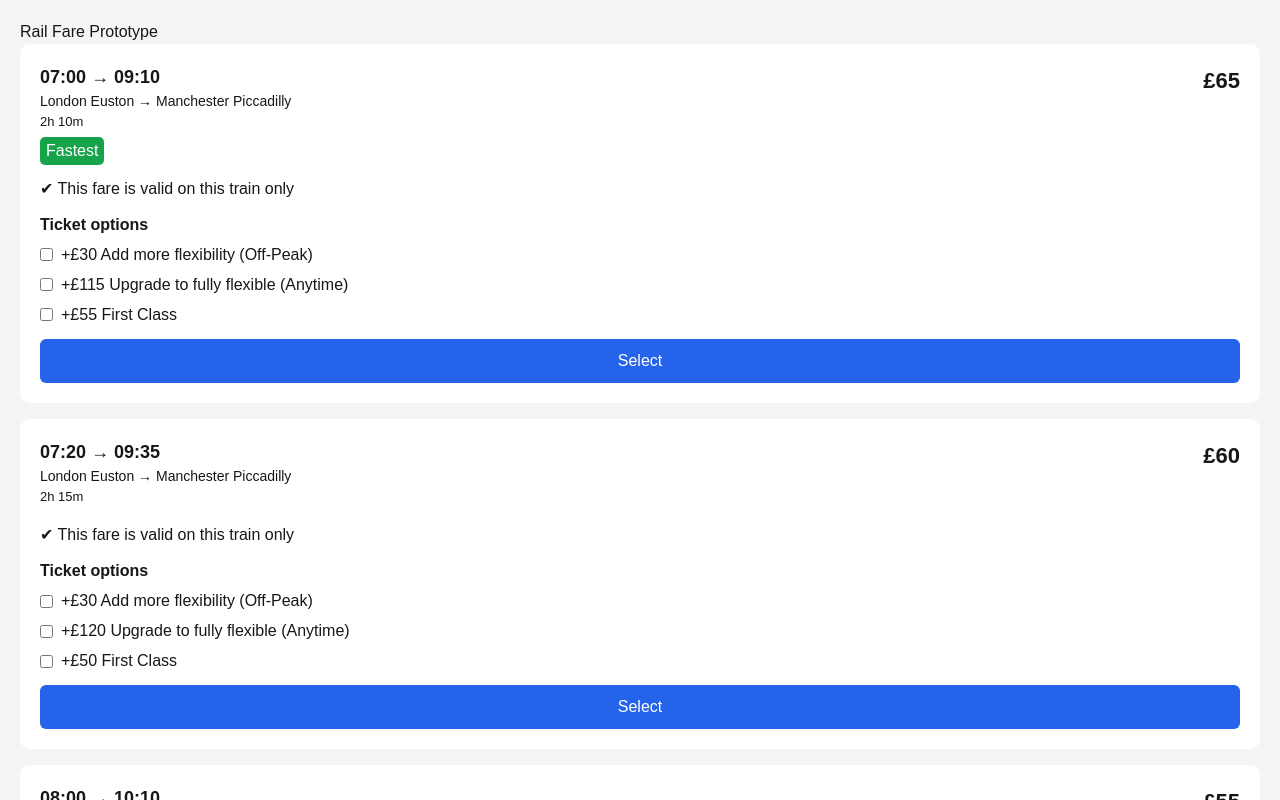
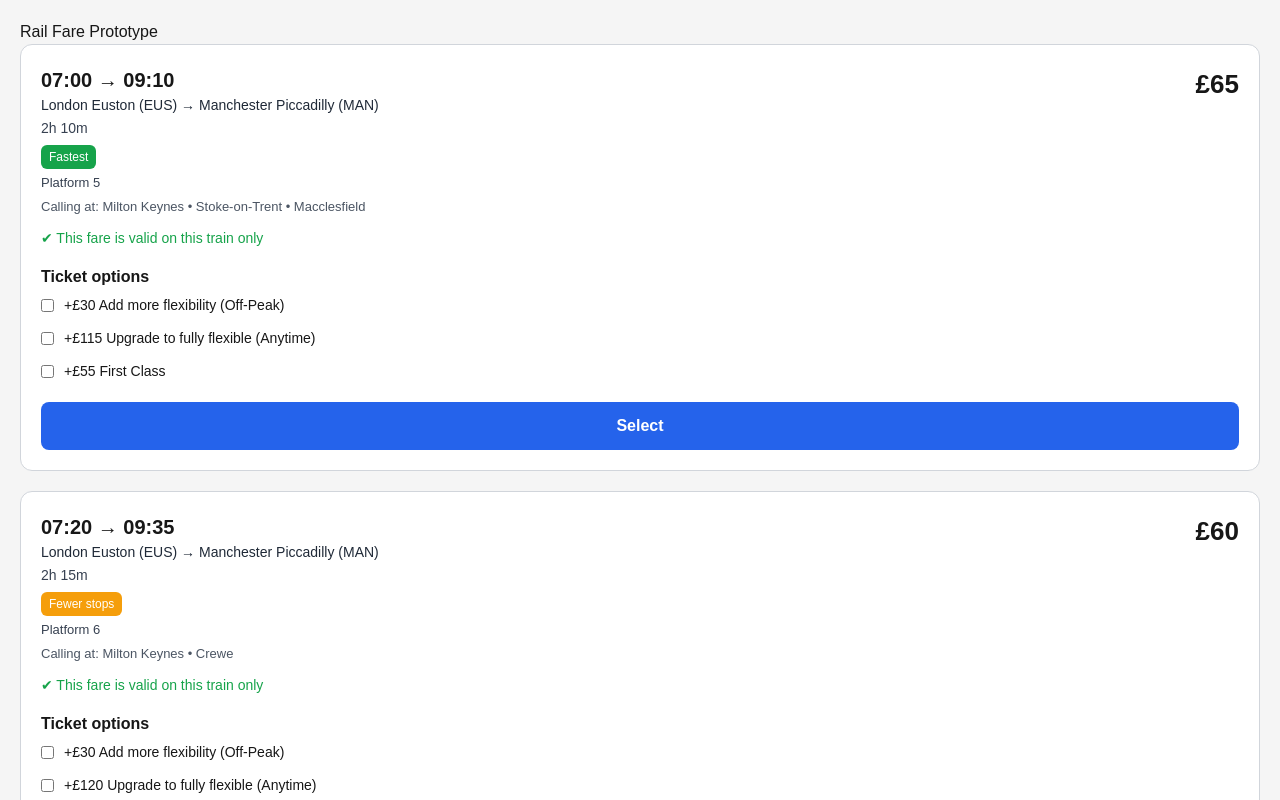
Before and after one commit to LotharG/rail-fare-prototype, a Next.js app: page / in a window 1280 px wide. Shown: the top 800 px of the page. Built offline with nearby package versions, Linux system fonts and the light colour scheme.

Commit message:
Update app

```diff
--- a/app/page.tsx
+++ b/app/page.tsx
@@ -11,29 +11,45 @@ function getDurationMinutes(dep, arr) {
   return (ah * 60 + am) - (dh * 60 + dm);
 }
 
+function getRestrictionText(activeFareType) {
+  if (activeFareType === "anytime") {
+    return "Valid on any train today.";
+  }
+
+  if (activeFareType === "off_peak") {
+    return "Valid on selected off-peak services. Some busy times may be excluded.";
+  }
+
+  return "Valid only on the train you selected.";
+}
+
 export default function Home() {
   const [selectedJourney, setSelectedJourney] = useState(null);
+  const [basketDetails, setBasketDetails] = useState(null);
   const [total, setTotal] = useState(0);
   const [view, setView] = useState("list");
 
   const cheapestPrice = Math.min(
-    ...data.journeys.map(j => getCheapestFare(j.fares).price)
+    ...data.journeys.map((j) => getCheapestFare(j.fares).price)
   );
 
   const fastestDuration = Math.min(
-    ...data.journeys.map(j =>
-      getDurationMinutes(j.departure, j.arrival)
-    )
+    ...data.journeys.map((j) => getDurationMinutes(j.departure, j.arrival))
   );
 
-  // 👉 BASKET VIEW
   if (view === "basket" && selectedJourney) {
+    const restrictionText = getRestrictionText(
+      basketDetails?.activeFareType || "advance"
+    );
+
     return (
       <div style={styles.container}>
         <h1>Review your journey</h1>
 
         <div style={styles.card}>
-          <p><strong>1 adult travelling</strong></p>
+          <p>
+            <strong>1 adult travelling</strong>
+          </p>
 
           <p>
             {selectedJourney.origin} → {selectedJourney.destination}
@@ -45,17 +61,12 @@ export default function Home() {
             Arrive: {selectedJourney.arrival}
           </p>
 
-          <p style={styles.restrictions}>
-            This ticket is valid only on the selected train.
-            Upgrade options allow travel on other services.
-          </p>
+          <p style={styles.restrictions}>{restrictionText}</p>
 
           <h2>Total: £{total}</h2>
 
           <div style={styles.actions}>
-            <button style={styles.primary}>
-              Continue
-            </button>
+            <button style={styles.primary}>Continue</button>
 
             <button
               style={styles.secondary}
@@ -69,12 +80,11 @@ export default function Home() {
     );
   }
 
-  // 👉 MAIN VIEW
   return (
     <div style={styles.container}>
       <h1>Rail Fare Prototype</h1>
 
-      {data.journeys.map(journey => {
+      {data.journeys.map((journey) => {
         const basePrice = getCheapestFare(journey.fares).price;
 
         return (
@@ -87,8 +97,18 @@ export default function Home() {
             onSelect={() => {
               setSelectedJourney(journey);
               setTotal(basePrice);
+              setBasketDetails({
+                total: basePrice,
+                activeFareType: "advance",
+                addFlex: false,
+                addAnytime: false,
+                addFirst: false
+              });
             }}
-            onPriceChange={(p) => setTotal(p.total)}
+            onPriceChange={(details) => {
+              setTotal(details.total);
+              setBasketDetails(details);
+            }}
             onContinue={() => setView("basket")}
           />
         );
@@ -100,13 +120,15 @@ export default function Home() {
 const styles = {
   container: {
     padding: "20px",
-    background: "#f5f5f5"
+    background: "#f5f5f5",
+    minHeight: "100vh"
   },
   card: {
     background: "white",
     padding: "20px",
     borderRadius: "12px",
-    marginTop: "20px"
+    marginTop: "20px",
+    maxWidth: "700px"
   },
   restrictions: {
     marginTop: "10px",
@@ -123,12 +145,14 @@ const styles = {
     background: "#111827",
     color: "white",
     border: "none",
-    borderRadius: "8px"
+    borderRadius: "8px",
+    cursor: "pointer"
   },
   secondary: {
     padding: "12px",
     background: "white",
     border: "2px solid #d1d5db",
-    borderRadius: "8px"
+    borderRadius: "8px",
+    cursor: "pointer"
   }
 };
--- a/components/JourneyCard.jsx
+++ b/components/JourneyCard.jsx
@@ -10,13 +10,51 @@ import {
 function getDurationMinutes(dep, arr) {
   const [dh, dm] = dep.split(":").map(Number);
   const [ah, am] = arr.split(":").map(Number);
-  return ah * 60 + am - (dh * 60 + dm);
+  return (ah * 60 + am) - (dh * 60 + dm);
 }
 
 function formatDuration(mins) {
   const h = Math.floor(mins / 60);
   const m = mins % 60;
   return `${h}h ${m}m`;
+}
+
+function getValidityBlocks(type) {
+  if (type === "advance") return null;
+
+  if (type === "anytime") {
+    return [
+      { label: "06", valid: true },
+      { label: "07", valid: true },
+      { label: "08", valid: true },
+      { label: "09", valid: true },
+      { label: "10", valid: true },
+      { label: "11", valid: true },
+      { label: "12", valid: true },
+      { label: "13", valid: true },
+      { label: "14", valid: true },
+      { label: "15", valid: true },
+      { label: "16", valid: true },
+      { label: "17", valid: true },
+      { label: "18", valid: true }
+    ];
+  }
+
+  return [
+    { label: "06", valid: false },
+    { label: "07", valid: false },
+    { label: "08", valid: false },
+    { label: "09", valid: true },
+    { label: "10", valid: true },
+    { label: "11", valid: true },
+    { label: "12", valid: true },
+    { label: "13", valid: true },
+    { label: "14", valid: true },
+    { label: "15", valid: true },
+    { label: "16", valid: false },
+    { label: "17", valid: false },
+    { label: "18", valid: false }
+  ];
 }
 
 export default function JourneyCard({
@@ -32,8 +70,8 @@ export default function JourneyCard({
   const ladder = buildFlexibilityLadder(journey.fares);
   const firstClass = getFirstClassFare(journey.fares);
 
-  const flexFare = ladder.find(f => f.type === "off_peak");
-  const anytimeFare = ladder.find(f => f.type === "anytime");
+  const flexFare = ladder.find((f) => f.type === "off_peak");
+  const anytimeFare = ladder.find((f) => f.type === "anytime");
 
   const flexUpgrade = flexFare ? flexFare.delta : 0;
   const anytimeUpgrade = anytimeFare ? anytimeFare.delta : 0;
@@ -47,39 +85,47 @@ export default function JourneyCard({
   const [addAnytime, setAddAnytime] = useState(false);
   const [addFirst, setAddFirst] = useState(false);
 
+  let activeFareType = "advance";
+  if (addAnytime) {
+    activeFareType = "anytime";
+  } else if (addFlex) {
+    activeFareType = "off_peak";
+  }
+
   let total = cheapest.price;
+  if (addAnytime) {
+    total += anytimeUpgrade;
+  } else if (addFlex) {
+    total += flexUpgrade;
+  }
+  if (addFirst) {
+    total += firstUpgrade;
+  }
 
-  if (addAnytime) total += anytimeUpgrade;
-  else if (addFlex) total += flexUpgrade;
-
-  if (addFirst) total += firstUpgrade;
-
-  const durationMins = getDurationMinutes(
-    journey.departure,
-    journey.arrival
-  );
-
+  const durationMins = getDurationMinutes(journey.departure, journey.arrival);
   const duration = formatDuration(durationMins);
   const stops = journey.callingPoints.length;
   const isFastest = durationMins === fastestDuration;
 
   useEffect(() => {
-    if (selected) {
-      onPriceChange({ total });
+    if (selected && onPriceChange) {
+      onPriceChange({
+        total,
+        activeFareType,
+        addFlex,
+        addAnytime,
+        addFirst
+      });
     }
-  }, [selected, total, onPriceChange]);
-
-  useEffect(() => {
-    if (!selected) {
-      setAddFlex(false);
-      setAddAnytime(false);
-      setAddFirst(false);
-    }
-  }, [selected]);
+  }, [selected, total, activeFareType, addFlex, addAnytime, addFirst]);
 
   return (
-    <div style={styles.card}>
-      {/* HEADER */}
+    <div
+      style={{
+        ...styles.card,
+        border: selected ? "2px solid #2563eb" : "1px solid #d1d5db"
+      }}
+    >
       <div style={styles.row}>
         <div>
           <div style={styles.time}>
@@ -87,42 +133,84 @@ export default function JourneyCard({
           </div>
 
           <div style={styles.route}>
-            {journey.origin} → {journey.destination}
+            {journey.origin} ({journey.originCode}) → {journey.destination} ({journey.destinationCode})
           </div>
 
           <div style={styles.duration}>{duration}</div>
 
-          <div style={styles.badges}>
-            {isFastest && <span style={styles.green}>Fastest</span>}
-            {stops === 0 && <span style={styles.blue}>Direct</span>}
+          <div style={styles.badgeRow}>
+            {isFastest && <span style={styles.fastBadge}>Fastest</span>}
+            {stops === 0 && <span style={styles.directBadge}>Direct</span>}
+            {stops <= 2 && !isFastest && (
+              <span style={styles.fewStopsBadge}>Fewer stops</span>
+            )}
+          </div>
+
+          <div style={styles.meta}>Platform {journey.platform}</div>
+
+          <div style={styles.calls}>
+            Calling at:{" "}
+            {journey.callingPoints.length > 0
+              ? journey.callingPoints.join(" • ")
+              : "Direct service"}
           </div>
         </div>
 
-        <div>
-          {isCheapest && <div style={styles.green}>Cheapest</div>}
-          <div style={styles.price}>£{total}</div>
+        <div style={styles.priceBlock}>
+          {isCheapest && <span style={styles.badge}>Cheapest</span>}
+          <div style={styles.price} aria-live="polite">
+            £{total}
+          </div>
         </div>
       </div>
 
-      {/* VALIDITY */}
-      <div style={styles.section}>
-        <p>
-          ✔ This fare is valid on this train only
-        </p>
+      <div style={styles.base}>
+        {activeFareType === "advance" ? (
+          <div style={styles.serviceOnly}>
+            ✔ This fare is valid on this train only
+          </div>
+        ) : (
+          <div>
+            <div style={styles.validityLabel}>
+              {activeFareType === "anytime"
+                ? "✔ Valid on any service today"
+                : "✔ Valid on selected off-peak services"}
+            </div>
+
+            <div style={styles.timelineWrapper}>
+              {getValidityBlocks(activeFareType).map((b, i) => (
+                <div key={i} style={styles.timelineItem}>
+                  <div
+                    style={{
+                      ...styles.block,
+                      background: b.valid ? "#16a34a" : "#dc2626"
+                    }}
+                  />
+                  <div style={styles.label}>{i % 3 === 0 ? b.label : ""}</div>
+                </div>
+              ))}
+            </div>
+
+            <div style={styles.legend}>
+              <span>🟩 Valid (can travel)</span>
+              <span>🟥 Not valid</span>
+            </div>
+          </div>
+        )}
       </div>
 
-      {/* OPTIONS */}
-      <div style={styles.section}>
+      <div style={styles.options}>
         <strong>Ticket options</strong>
 
         {flexFare && (
-          <label style={styles.option}>
+          <label style={styles.optionRow}>
             <input
               type="checkbox"
               checked={addFlex}
               onChange={() => {
-                setAddFlex(!addFlex);
-                setAddAnytime(false);
+                const newValue = !addFlex;
+                setAddFlex(newValue);
+                if (newValue) setAddAnytime(false);
               }}
             />
             +£{flexUpgrade} Add more flexibility (Off-Peak)
@@ -130,13 +218,14 @@ export default function JourneyCard({
         )}
 
         {anytimeFare && (
-          <label style={styles.option}>
+          <label style={styles.optionRow}>
             <input
               type="checkbox"
               checked={addAnytime}
               onChange={() => {
-                setAddAnytime(!addAnytime);
-                setAddFlex(false);
+                const newValue = !addAnytime;
+                setAddAnytime(newValue);
+                if (newValue) setAddFlex(false);
               }}
             />
             +£{anytimeUpgrade} Upgrade to fully flexible (Anytime)
@@ -144,7 +233,7 @@ export default function JourneyCard({
         )}
 
         {firstUpgrade > 0 && (
-          <label style={styles.option}>
+          <label style={styles.optionRow}>
             <input
               type="checkbox"
               checked={addFirst}
@@ -155,18 +244,16 @@ export default function JourneyCard({
         )}
       </div>
 
-      {/* SELECT */}
-      <button onClick={onSelect} style={styles.primary}>
+      <button onClick={onSelect} style={styles.button}>
         {selected ? "Selected ✓" : "Select"}
       </button>
 
-      {/* POST SELECT */}
       {selected && (
-        <div style={styles.section}>
-          <button style={styles.secondary}>Add return</button>
-          <button style={styles.secondary}>Add another journey</button>
+        <div style={styles.postSelect}>
+          <button style={styles.secondaryButton}>Add return</button>
+          <button style={styles.secondaryButton}>Add another journey</button>
 
-          <button onClick={onContinue} style={styles.dark}>
+          <button style={styles.primaryAction} onClick={onContinue}>
             Continue to basket →
           </button>
         </div>
@@ -177,45 +264,163 @@ export default function JourneyCard({
 
 const styles = {
   card: {
-    background: "white",
+    background: "#fff",
     padding: "20px",
-    borderRadius: "10px",
-    marginBottom: "16px"
+    borderRadius: "12px",
+    marginBottom: "20px"
   },
   row: {
     display: "flex",
-    justifyContent: "space-between"
+    justifyContent: "space-between",
+    gap: "16px"
   },
-  time: { fontSize: "18px", fontWeight: "600" },
-  route: { fontSize: "14px" },
-  duration: { fontSize: "13px" },
-  badges: { marginTop: "5px", display: "flex", gap: "6px" },
-  green: { background: "#16a34a", color: "white", padding: "2px 6px", borderRadius: "5px" },
-  blue: { background: "#2563eb", color: "white", padding: "2px 6px", borderRadius: "5px" },
-  price: { fontSize: "22px", fontWeight: "700" },
-  section: { marginTop: "12px", display: "flex", flexDirection: "column", gap: "6px" },
-  option: { display: "flex", gap: "8px", alignItems: "center" },
-  primary: {
-    marginTop: "12px",
+  time: {
+    fontSize: "20px",
+    fontWeight: "600"
+  },
+  route: {
+    fontSize: "14px",
+    color: "#1f2937"
+  },
+  duration: {
+    fontSize: "14px",
+    marginTop: "2px",
+    color: "#374151"
+  },
+  meta: {
+    fontSize: "13px",
+    marginTop: "4px",
+    color: "#374151"
+  },
+  calls: {
+    fontSize: "13px",
+    marginTop: "4px",
+    color: "#4b5563"
+  },
+  badgeRow: {
+    display: "flex",
+    gap: "6px",
+    marginTop: "6px",
+    flexWrap: "wrap"
+  },
+  fastBadge: {
+    background: "#16a34a",
+    color: "white",
+    padding: "3px 8px",
+    borderRadius: "6px",
+    fontSize: "12px"
+  },
+  directBadge: {
+    background: "#2563eb",
+    color: "white",
+    padding: "3px 8px",
+    borderRadius: "6px",
+    fontSize: "12px"
+  },
+  fewStopsBadge: {
+    background: "#f59e0b",
+    color: "white",
+    padding: "3px 8px",
+    borderRadius: "6px",
+    fontSize: "12px"
+  },
+  priceBlock: {
+    textAlign: "right",
+    minWidth: "80px"
+  },
+  price: {
+    fontSize: "26px",
+    fontWeight: "700"
+  },
+  badge: {
+    background: "#16a34a",
+    color: "white",
+    padding: "3px 8px",
+    borderRadius: "6px",
+    fontSize: "12px",
+    display: "inline-block",
+    marginBottom: "4px"
+  },
+  base: {
+    marginTop: "12px"
+  },
+  serviceOnly: {
+    fontSize: "14px",
+    color: "#16a34a"
+  },
+  validityLabel: {
+    fontSize: "14px",
+    color: "#374151"
+  },
+  timelineWrapper: {
+    display: "flex",
+    gap: "4px",
+    marginTop: "8px",
+    flexWrap: "wrap"
+  },
+  timelineItem: {
+    display: "flex",
+    flexDirection: "column",
+    alignItems: "center"
+  },
+  block: {
+    width: "20px",
+    height: "14px",
+    borderRadius: "3px"
+  },
+  label: {
+    fontSize: "12px",
+    color: "#374151"
+  },
+  legend: {
+    display: "flex",
+    gap: "12px",
+    fontSize: "12px",
+    marginTop: "6px",
+    color: "#374151"
+  },
+  options: {
+    marginTop: "16px"
+  },
+  optionRow: {
+    display: "flex",
+    alignItems: "center",
+    gap: "10px",
+    padding: "6px 0",
+    cursor: "pointer",
+    fontSize: "14px"
+  },
+  button: {
+    marginTop: "14px",
     width: "100%",
-    padding: "10px",
+    padding: "12px",
+    borderRadius: "8px",
     background: "#2563eb",
     color: "white",
     border: "none",
-    borderRadius: "6px"
+    fontWeight: "600",
+    cursor: "pointer"
   },
-  secondary: {
-    padding: "8px",
-    background: "#f3f4f6",
-    border: "1px solid #ddd",
-    borderRadius: "6px"
+  postSelect: {
+    marginTop: "12px",
+    display: "flex",
+    flexDirection: "column",
+    gap: "10px"
   },
-  dark: {
+  secondaryButton: {
     padding: "10px",
+    borderRadius: "8px",
+    border: "2px solid #d1d5db",
+    background: "#fff",
+    cursor: "pointer"
+  },
+  primaryAction: {
+    padding: "12px",
+    borderRadius: "8px",
     background: "#111827",
     color: "white",
+    fontWeight: "700",
     border: "none",
-    borderRadius: "6px",
-    marginTop: "6px"
+    cursor: "pointer"
   }
 };
```
